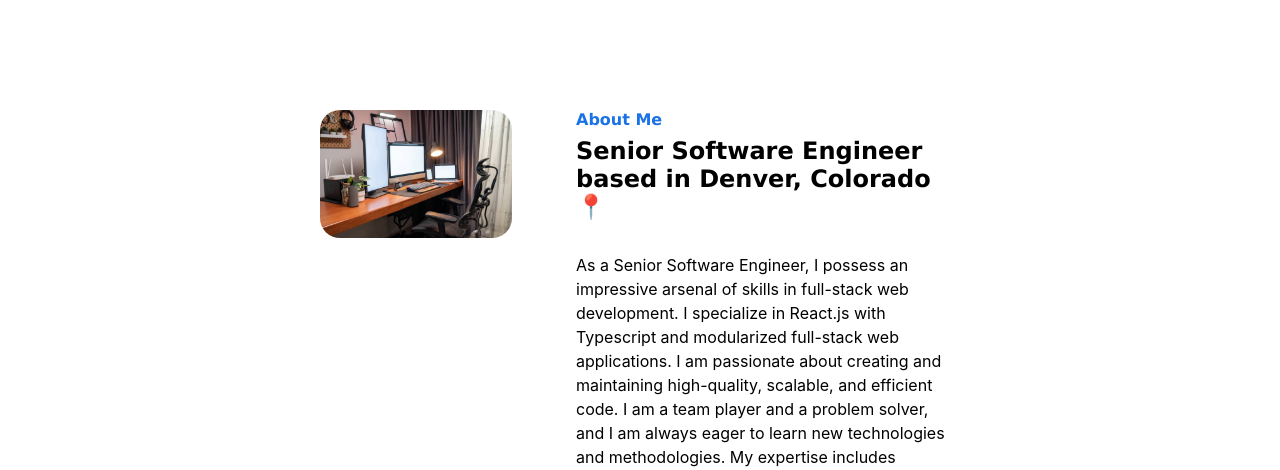
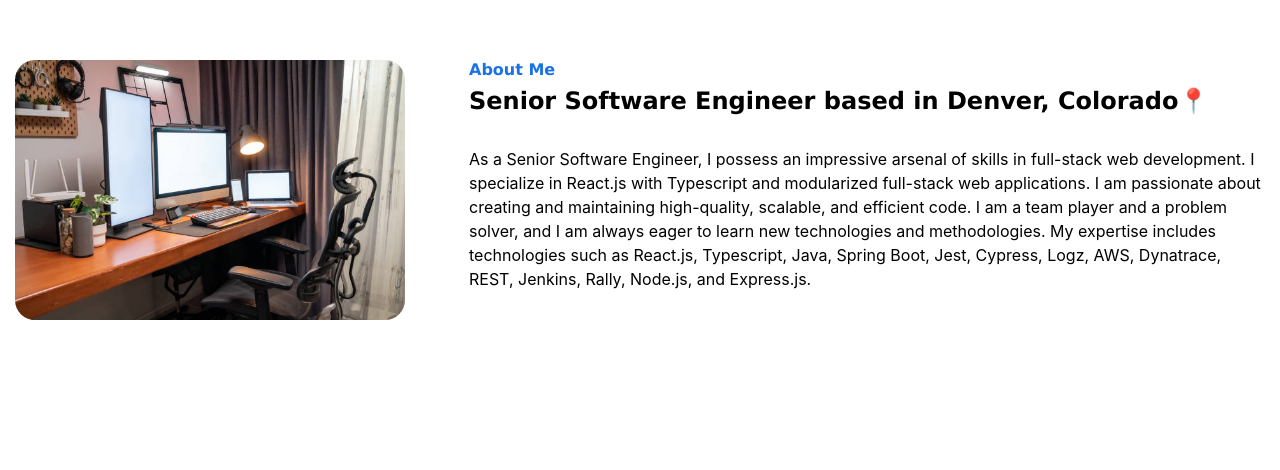
Before and after one commit to Fleerless/Typescript-Portfolio, a React (Create React App) app: page / in a window 1280 px wide. Shown: the part 1010-1480 px from the top of the page. Built offline with nearby package versions, Linux system fonts and the light colour scheme; the HTML template or start-up script is replaced by a standard one.

Commit message:
changed about page to px

```diff
--- a/src/Components/About/About.tsx
+++ b/src/Components/About/About.tsx
@@ -1,5 +1,5 @@
 import React from 'react';
-import { Section, LeftContent, RightContent, Image, Chapter, Title, Paragraph, CircleText } from './Styled/About.styled';
+import { Section, Container, LeftContent, RightContent, Image, Chapter, Title, Paragraph, CircleText } from './Styled/About.styled';
 
 const chapter ='About Me';
 const title = 'Senior Software Engineer based in Denver, Colorado';
@@ -8,6 +8,7 @@ const paragraph = 'As a Senior Software Engineer, I possess an impressive arsena
 const About: React.FC = () => {
     return (
 		<Section id="About">
+            <Container>
                 <LeftContent>
                     <Image src="/images/OfficePicture2.jpeg" alt="Image" />
                     {/* <CircleText>Senior Software Engineer •</CircleText>
@@ -21,6 +22,7 @@ const About: React.FC = () => {
                     </Title>
                     <Paragraph>{paragraph}</Paragraph>
                 </RightContent>
+            </Container>
 		</Section>
 	);
 };
--- a/src/Components/About/Styled/About.styled.tsx
+++ b/src/Components/About/Styled/About.styled.tsx
@@ -2,24 +2,31 @@ import styled from 'styled-components';
 
 export const Section = styled.section`
 	display: flex;
-	padding: 35svh 25svw;
-    height: 30svh;
+	flex-direction: row;
+	width: 100svw;
+	height: 100svh;
+	justify-content: center;
+	align-items: center;
+`;
+
+export const Container = styled.div`
+	display: flex;
+	flex-direction: row;
+	width: 1250px;
+	height: 260px;
 `;
 
 export const LeftContent = styled.div`
     align-items: flex-start;
-    width: 20svw;
-    padding-top: 5svh;
 `;
 
 export const RightContent = styled.div`
-padding-top: 5svh;
 `;
 
 export const Image = styled.img`
     border-radius: 20px;
-    height: auto;
-    width: 15svw;
+    height: 260px;
+    width: 390px;
     margin-right: 5svw
 
 `;
```
Lines whose indentation alone changed are shown as unchanged.
